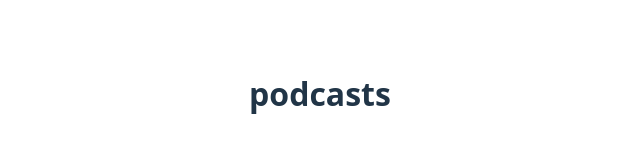
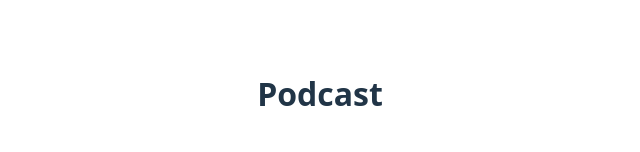
Before and after one commit to fcodiaz8/podcasts-bcnc, a React (Vite) app: page /podcast/1 in a window 1280 px wide. Shown: the part 306-458 px from the top of the page, without its empty margins (320-960 px from the left). Built offline with nearby package versions, Linux system fonts and the light colour scheme.

Commit message:
react-router-dom, definición de rutas

```diff
--- a/src/App.jsx
+++ b/src/App.jsx
@@ -1,10 +1,19 @@
+import { Routes, Route, Navigate } from "react-router-dom";
 import "./App.css";
+import { Podcasts } from "./pages/podcasts";
+import { Podcast } from "./pages/podcast";
+import { Episode } from "./pages/episode";
 
 const App = () => {
   return (
-    <>
-      <h1>podcasts</h1>
-    </>
+    <Routes>
+      <Route path="/" element={<Podcasts />} />
+      <Route path="/podcast/:podcastId" element={<Podcast />} />
+      <Route
+        path="/podcast/:podcastId/episode/:episodeId"
+        element={<Episode />}
+      />
+    </Routes>
   );
 };
 
--- a/src/main.jsx
+++ b/src/main.jsx
@@ -1,10 +1,13 @@
 import { StrictMode } from "react";
 import { createRoot } from "react-dom/client";
+import { BrowserRouter } from "react-router-dom";
 import "./index.css";
 import App from "./App.jsx";
 
 createRoot(document.getElementById("root")).render(
   <StrictMode>
-    <App />
+    <BrowserRouter>
+      <App />
+    </BrowserRouter>
   </StrictMode>
 );
--- /dev/null
+++ b/src/pages/episode/index.jsx
@@ -0,0 +1,3 @@
+export const Episode = () => {
+  return <h1>Episode</h1>;
+};
--- /dev/null
+++ b/src/pages/podcast/index.jsx
@@ -0,0 +1,3 @@
+export const Podcast = () => {
+  return <h1>Podcast</h1>;
+};
--- /dev/null
+++ b/src/pages/podcasts/index.jsx
@@ -0,0 +1,3 @@
+export const Podcasts = () => {
+  return <h1>Podcasts</h1>;
+};
```
Also changed, not shown: package.json (+12 -11 lines), 1 other file (tests, documents, lock files or other folders).
